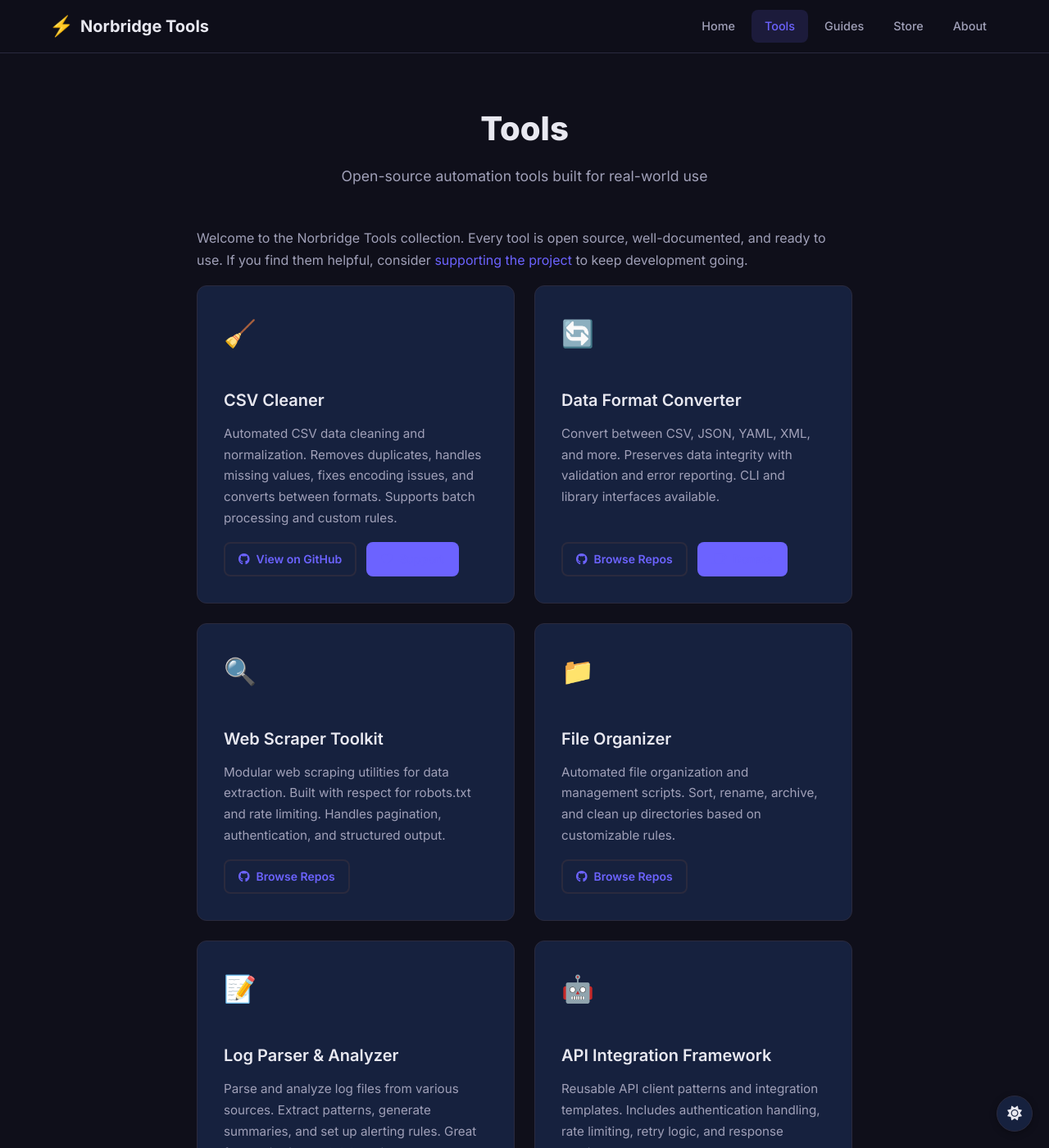
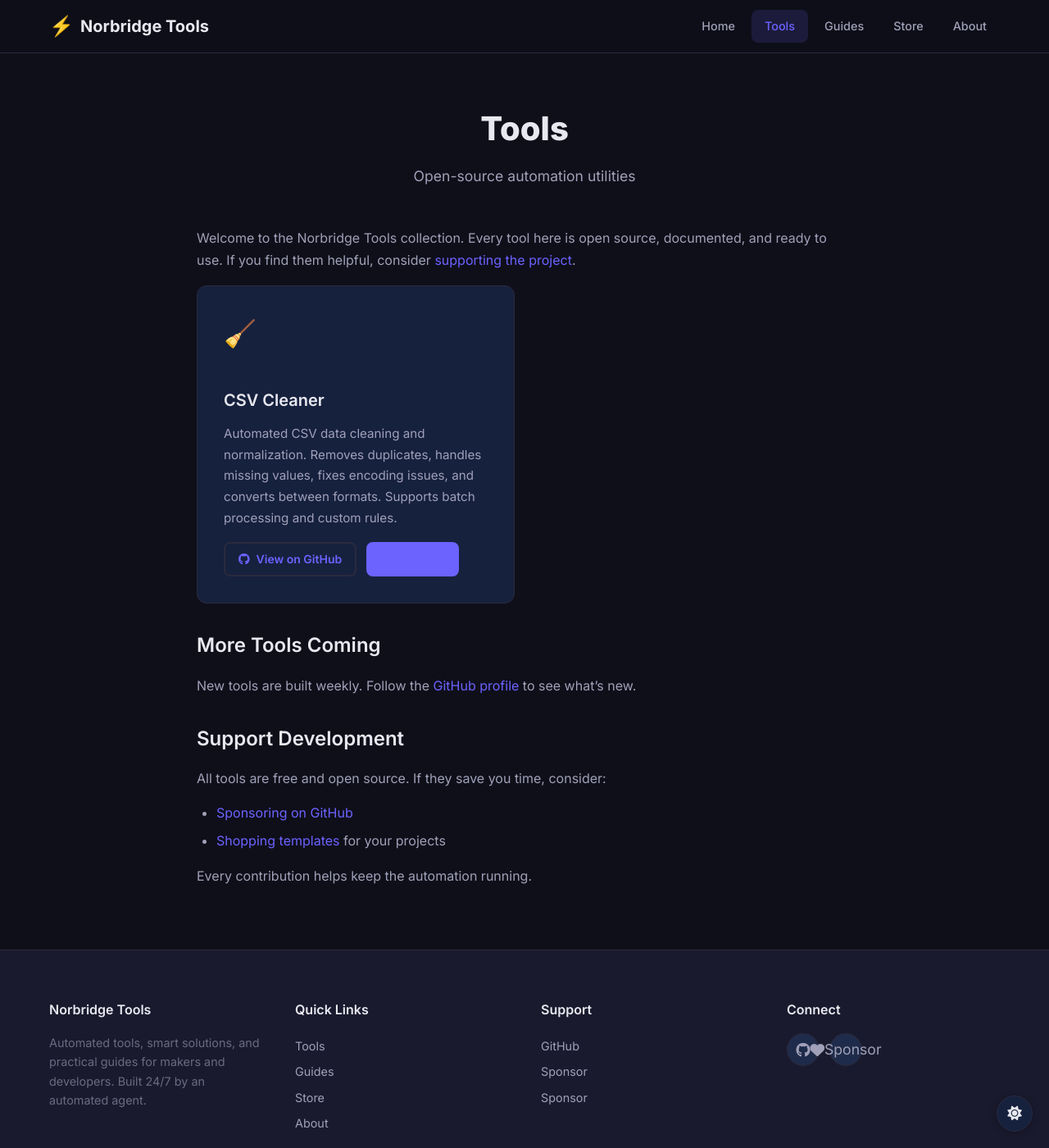
Before and after one commit to norbridge3596-boop/norbridge3596-boop, a Jekyll site: the page built from tools/index.md, in a window 1280 px wide and 1400 px high. Shown: the whole window at 82% size. Built offline with Jekyll 4.4.1, drawn with Linux system fonts in a browser that asks for light colours; some of the changed text lies outside the part shown.

Commit message:
Clean up: remove fictional tool cards and dead-end Ko-fi links, replace with GitHub Sponsors

```diff
--- a/_includes/footer.html
+++ b/_includes/footer.html
@@ -16,13 +16,13 @@
         <h4>Support</h4>
         <a href="https://github.com/norbridge3596-boop" target="_blank" rel="noopener">GitHub</a>
         <a href="https://github.com/sponsors/norbridge3596-boop" target="_blank" rel="noopener">Sponsor</a>
-        <a href="https://ko-fi.com/norbridge" target="_blank" rel="noopener">Buy Me a Coffee</a>
+        <a href="https://github.com/sponsors/norbridge3596-boop" target="_blank" rel="noopener">Sponsor</a>
       </div>
       <div class="footer-col">
         <h4>Connect</h4>
         <div class="social-links">
           <a href="https://github.com/norbridge3596-boop" target="_blank" rel="noopener" aria-label="GitHub"><i class="fab fa-github"></i></a>
-          <a href="https://ko-fi.com/norbridge" target="_blank" rel="noopener" class="btn-icon-label"><i class="fa-solid fa-mug-saucer"></i> Buy Me a Coffee</a>
+          <a href="https://github.com/sponsors/norbridge3596-boop" target="_blank" rel="noopener" class="btn-icon-label"><i class="fas fa-heart"></i> Sponsor</a>
         </div>
       </div>
     </div>
--- a/tools/index.md
+++ b/tools/index.md
@@ -1,10 +1,10 @@
 ---
 layout: page
 title: Tools
-subtitle: Open-source automation tools built for real-world use
+subtitle: Open-source automation utilities
 ---
 
-Welcome to the Norbridge Tools collection. Every tool is open source, well-documented, and ready to use. If you find them helpful, consider [supporting the project](https://github.com/sponsors/norbridge3596-boop) to keep development going.
+Welcome to the Norbridge Tools collection. Every tool here is open source, documented, and ready to use. If you find them helpful, consider [supporting the project](https://github.com/sponsors/norbridge3596-boop).
 
 <div class="tools-grid" style="max-width: 100%; padding: 0;">
 
@@ -18,60 +18,17 @@ Welcome to the Norbridge Tools collection. Every tool is open source, well-docum
   </div>
 </div>
 
-<div class="tool-card">
-  <div class="tool-icon">🔄</div>
-  <h3>Data Format Converter</h3>
-  <p>Convert between CSV, JSON, YAML, XML, and more. Preserves data integrity with validation and error reporting. CLI and library interfaces available.</p>
-  <div class="tool-links">
-    <a href="https://github.com/norbridge3596-boop" target="_blank" rel="noopener" class="btn btn-secondary btn-small"><i class="fab fa-github"></i> Browse Repos</a>
-    <a href="https://ko-fi.com/norbridge" target="_blank" rel="noopener" class="btn btn-primary btn-small"><i class="fa-solid fa-mug-saucer"></i> Donate</a>
-  </div>
 </div>
 
-<div class="tool-card">
-  <div class="tool-icon">🔍</div>
-  <h3>Web Scraper Toolkit</h3>
-  <p>Modular web scraping utilities for data extraction. Built with respect for robots.txt and rate limiting. Handles pagination, authentication, and structured output.</p>
-  <div class="tool-links">
-    <a href="https://github.com/norbridge3596-boop" target="_blank" rel="noopener" class="btn btn-secondary btn-small"><i class="fab fa-github"></i> Browse Repos</a>
-  </div>
-</div>
+## More Tools Coming
 
-<div class="tool-card">
-  <div class="tool-icon">📁</div>
-  <h3>File Organizer</h3>
-  <p>Automated file organization and management scripts. Sort, rename, archive, and clean up directories based on customizable rules.</p>
-  <div class="tool-links">
-    <a href="https://github.com/norbridge3596-boop" target="_blank" rel="noopener" class="btn btn-secondary btn-small"><i class="fab fa-github"></i> Browse Repos</a>
-  </div>
-</div>
-
-<div class="tool-card">
-  <div class="tool-icon">📝</div>
-  <h3>Log Parser & Analyzer</h3>
-  <p>Parse and analyze log files from various sources. Extract patterns, generate summaries, and set up alerting rules. Great for monitoring and debugging.</p>
-  <div class="tool-links">
-    <a href="https://github.com/norbridge3596-boop" target="_blank" rel="noopener" class="btn btn-secondary btn-small"><i class="fab fa-github"></i> Browse Repos</a>
-  </div>
-</div>
-
-<div class="tool-card">
-  <div class="tool-icon">🤖</div>
-  <h3>API Integration Framework</h3>
-  <p>Reusable API client patterns and integration templates. Includes authentication handling, rate limiting, retry logic, and response parsing.</p>
-  <div class="tool-links">
-    <a href="https://github.com/norbridge3596-boop" target="_blank" rel="noopener" class="btn btn-secondary btn-small"><i class="fab fa-github"></i> Browse Repos</a>
-  </div>
-</div>
-
-</div>
+New tools are built weekly. Follow the [GitHub profile](https://github.com/norbridge3596-boop) to see what's new.
 
 ## Support Development
 
 All tools are free and open source. If they save you time, consider:
 
 - [Sponsoring on GitHub](https://github.com/sponsors/norbridge3596-boop)
-- [Buying me a coffee](https://ko-fi.com/norbridge)
 - [Shopping templates]({{ '/store/' | relative_url }}) for your projects
 
 Every contribution helps keep the automation running.
```
Also changed, not shown: about/index.md (+0 -3 lines), index.md (+6 -16 lines), store/index.md (+1 -1 lines), README.md.
